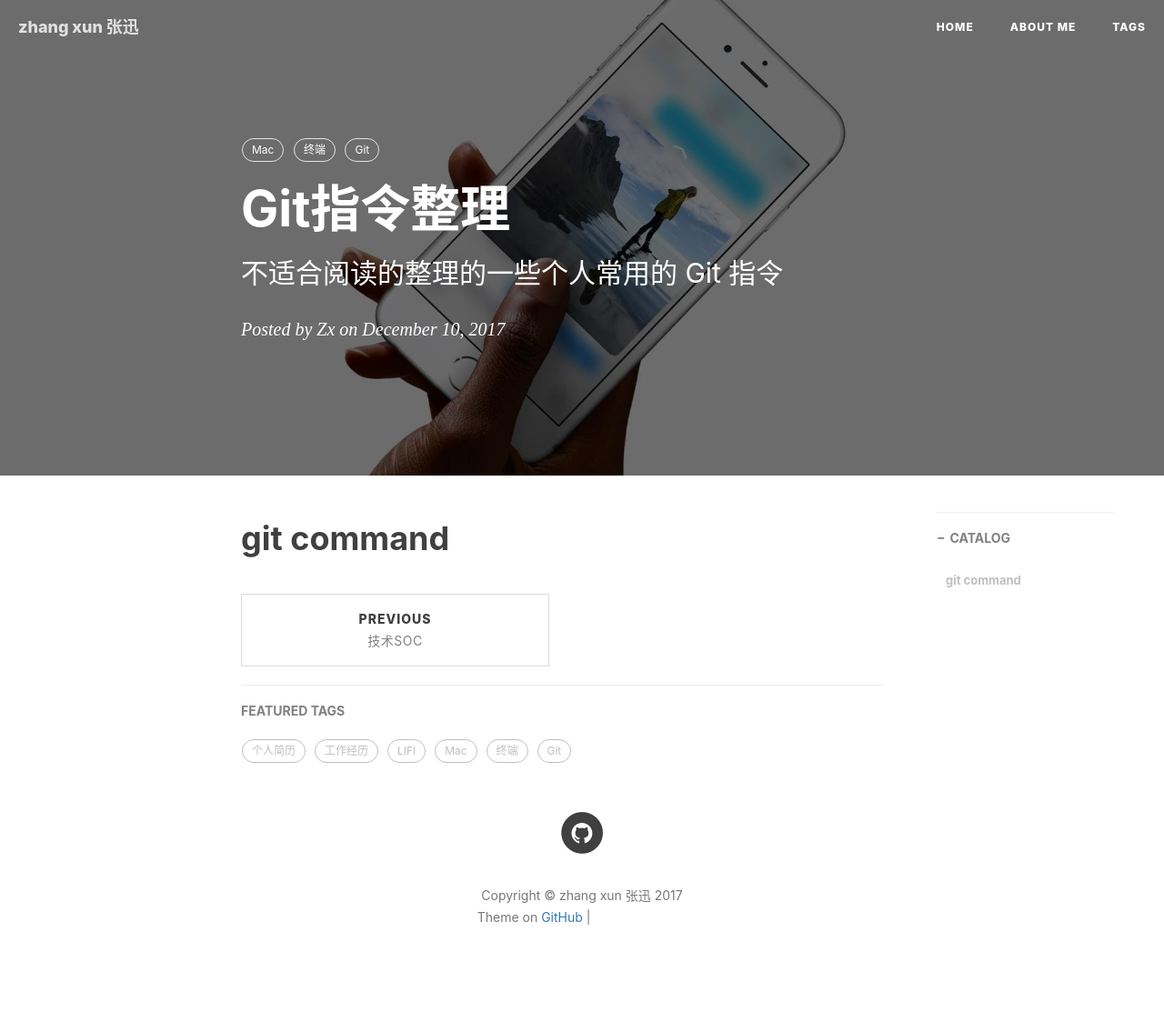
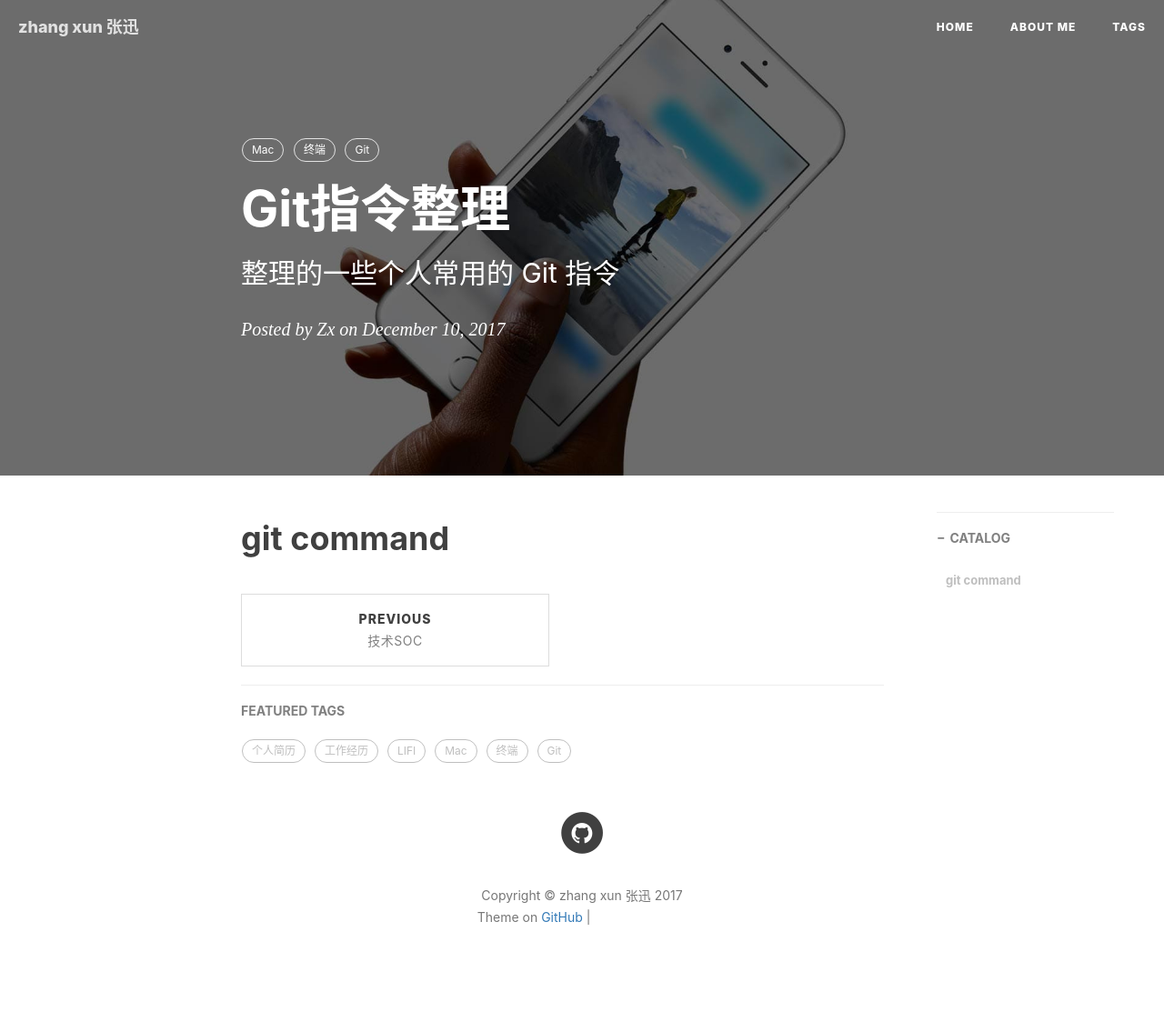
Before and after one commit to zhangxun0501/zhangxun0501.github.io, a Jekyll site: the page built from _posts/2017-12-10-git指令收藏.md, in a window 1280 px wide. Shown: the whole page at 91% size. Built offline with Jekyll 4.4.1, drawn with Linux system fonts in a browser that asks for light colours; nearby versions of some CDN libraries; comment, search, counter and statistics services are not loaded; grey boxes are pictures that could not be loaded.

Commit message:
Update 2017-12-10-git指令收藏.md

```diff
--- a/_posts/2017-12-10-git指令收藏.md
+++ b/_posts/2017-12-10-git指令收藏.md
@@ -2,7 +2,7 @@
 published: true
 layout: post
 title: Git指令整理
-subtitle: 不适合阅读的整理的一些个人常用的 Git 指令
+subtitle: 整理的一些个人常用的 Git 指令
 date: 2017-12-10T00:00:00.000Z
 author: Zx
 header-img: img/post-bg-ios9-web.jpg
```
